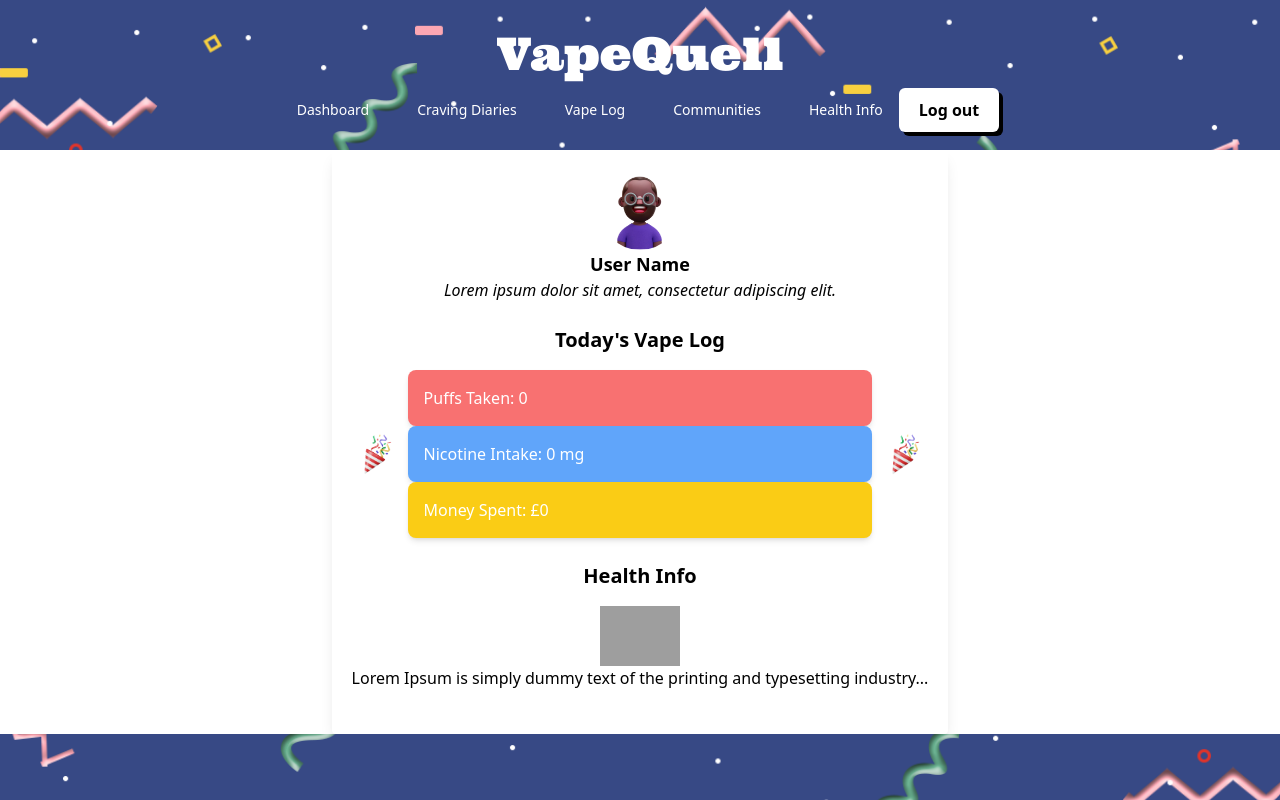
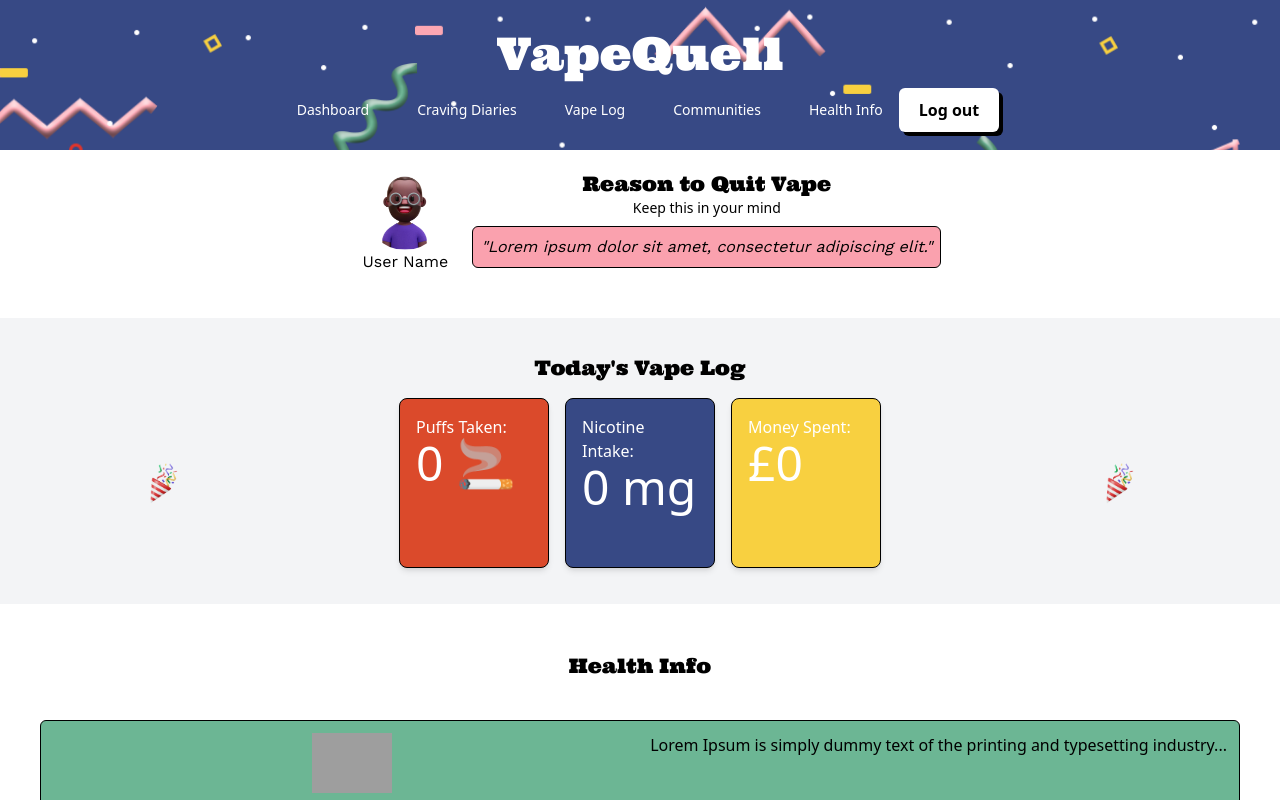
Before and after one commit to Mana-kl20220503/fyp-quell, a Vue app in the folder Client/: page / in a window 1280 px wide. Shown: the top 800 px of the page. Built offline with nearby package versions, Linux system fonts and the light colour scheme; grey boxes are pictures that could not be loaded.

Commit message:
[Updated] Dashboard page

```diff
--- a/Client/src/views/Dashboard/DashboardView.vue
+++ b/Client/src/views/Dashboard/DashboardView.vue
@@ -1,17 +1,28 @@
 <template>
-  <div class="max-w-4xl mx-auto p-5 bg-white shadow-lg rounded">
-    <div class="text-center">
+  <div class="max-w-4xl mx-auto p-5 bg-white">
+    <div class="flex flex-justify">
+      <div class="text-center px-6">
         <img
           :src="user.profileImage"
           alt="User Image"
           class="w-20 h-20 rounded-full mx-auto"
         />
-      <h2 class="text-lg font-bold">{{ user.name }}</h2>
-      <p class="italic">{{ user.reasonToQuit }}</p>
+        <h2 class="font-worksans">{{ user.name }}</h2>
+      </div>
+      <div class="text-center">
+        <h2 class="text-xl font-ultra">Reason to Quit Vape</h2>
+        <p class="text-sm pb-2">Keep this in your mind</p>
+        <p
+          class="bg-custom-pink font-worksans italic p-2 border border-black rounded-md"
+        >
+          "{{ user.reasonToQuit }}"
+        </p>
+      </div>
+    </div>
   </div>
 
-    <div class="my-6">
-      <h3 class="text-xl font-bold text-center mb-4">Today's Vape Log</h3>
+  <div class="my-6 bg-gray-100 p-9">
+    <h3 class="text-xl font-ultra text-center mb-4">Today's Vape Log</h3>
     <div class="flex justify-around items-center">
       <img
         v-if="isAllZero"
@@ -19,15 +30,24 @@
         alt="Cracker Left"
         class="w-12 h-auto"
       />
-        <div class="flex-grow">
-          <div class="bg-red-400 text-white p-4 rounded-lg shadow-md mx-2">
-            Puffs Taken: {{ vapeLog.puffs }}
+      <div class="flex flex-justify">
+        <div
+          class="bg-custom-red text-white p-4 rounded-lg shadow-md mx-2 border border-black custom-box"
+        >
+          <p>Puffs Taken:</p>
+          <div class="text-5xl">{{ vapeLog.puffs }} 🚬</div>
         </div>
-          <div class="bg-blue-400 text-white p-4 rounded-lg shadow-md mx-2">
-            Nicotine Intake: {{ vapeLog.nicotine }} mg
+        <div
+          class="bg-custom-blue text-white p-4 rounded-lg shadow-md mx-2 border border-black custom-box"
+        >
+          <p>Nicotine Intake:</p>
+          <div class="text-5xl">{{ vapeLog.nicotine }} mg</div>
         </div>
-          <div class="bg-yellow-400 text-white p-4 rounded-lg shadow-md mx-2">
-            Money Spent: £{{ vapeLog.money }}
+        <div
+          class="bg-custom-yellow text-white p-4 rounded-lg shadow-md mx-2 border border-black custom-box"
+        >
+          <p>Money Spent:</p>
+          <div class="text-5xl">£{{ vapeLog.money }}</div>
         </div>
       </div>
       <img
@@ -39,9 +59,13 @@
     </div>
   </div>
 
-    <div class="my-6">
-      <h3 class="text-xl font-bold text-center mb-4">Health Info</h3>
-      <div @click="goToArticle" class="cursor-pointer">
+  <div class="my-6 bg-white">
+    <h3 class="text-xl font-ultra text-center mb-4">Health Info</h3>
+
+    <div
+      @click="goToArticle"
+      class="cursor-pointer flex flex-justify border border-black m-10 p-3 rounded-md bg-custom-green"
+    >
       <img
         src="/assets/vape1.jpg"
         alt="Health Info"
@@ -51,7 +75,6 @@
         Lorem Ipsum is simply dummy text of the printing and typesetting
         industry...
       </p>
-      </div>
     </div>
   </div>
 </template>
@@ -87,4 +110,9 @@ function goToArticle() {
 }
 </script>
 
-<style scoped></style>
+<style scoped>
+.custom-box {
+  width: 150px; /* Set width */
+  height: 170px; /* Set height */
+}
+</style>
```
Lines whose indentation alone changed are shown as unchanged.
